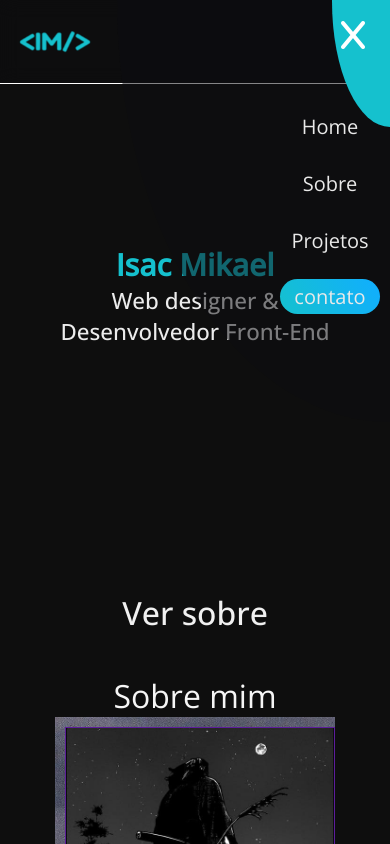
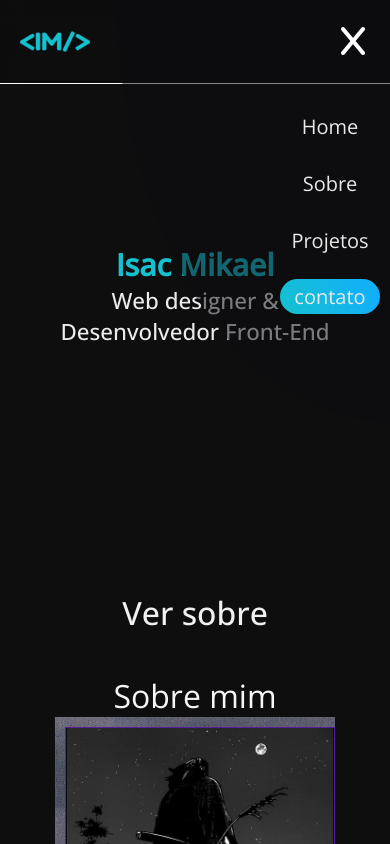
Before and after one commit to Isac-Joestar/Portfolio_Isac-Joestar, a plain HTML site: page index.html in a window 390 px wide. Both pictures are taken after a click on the icon 351 px from the left and 35 px from the top of the page. Shown: the top 844 px of the page. Drawn offline with nearby package versions, Linux system fonts and the light colour scheme.

Commit message:
Update index.css

```diff
--- a/css/index.css
+++ b/css/index.css
@@ -231,13 +231,16 @@ main{
         height: 10vh;
 
     }
+    #header_div_content{
+        display: flex;
+        flex-direction: row;
+        align-items: center;
+        justify-content: space-between;
+    }
     #header_div_content nav{
 
-        position: absolute;
-        right: 0;
-        top: 0;
-        min-width: 15vw;
-        min-height: 15vh;
+        width: auto;
+        height: auto;
         border-radius:  0px 0px 0px 100%;
 
         display: flex;
@@ -246,14 +249,17 @@ main{
         user-select: none;
         /* background-color: #15C1CE; */
         transition: all 0.5s;
+        z-index: 8;
 
     }
 
     #header_div_content nav ul{
         position: absolute;
-        z-index: -1;
+        z-index: 9;
         width: 0vw;
         height: 0vh;
+        top: 0;
+        right: 0;
         display: flex;
         flex-direction: column;
         align-items: flex-end;
@@ -283,16 +289,21 @@ main{
 
     #header_div_content .btn_menu{
         display: flex;
+        align-items: center;
+        justify-content: center;
+        text-align: center;
     }
     .btn_menu{
-        top: 19px;
+        top: 25px;
         right: 25px;
         font-size: 2rem;
         color: white;
         position: absolute;
-        /* background-color: #1d1e26; */
+        /* background-color: #0a91ff; */
+
         cursor: pointer;
         user-select: none;
+        z-index: 10;
 
     }
     .btn_menu .abrir{
@@ -391,10 +402,8 @@ main{
         height: 50vh !important;
     }
     .btn_menu{
-
-        font-size: 1.5rem;
-
-
+        font-size: 1.7rem;
+        /* background-color: #15C1CE; */
     }
 
 }
```
